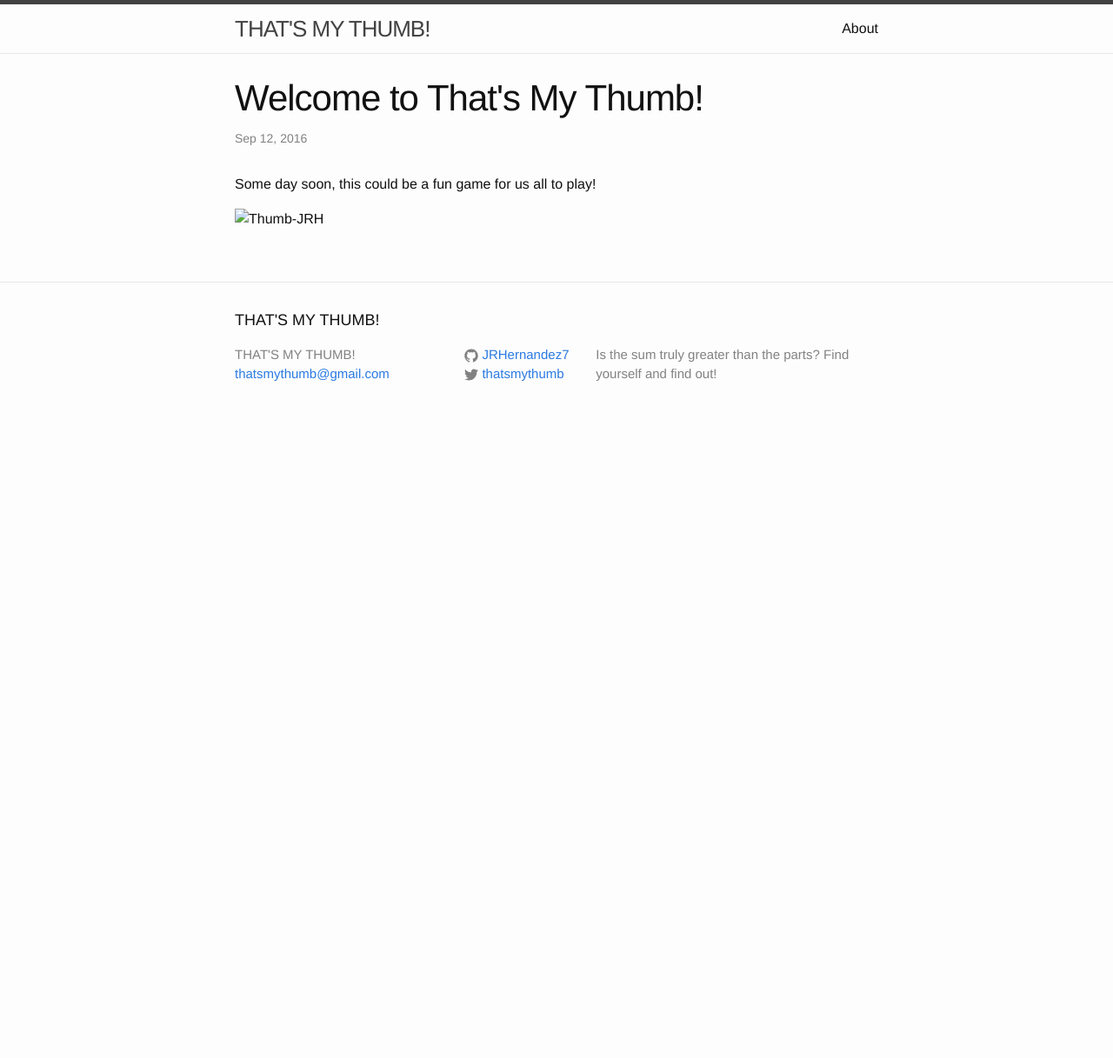
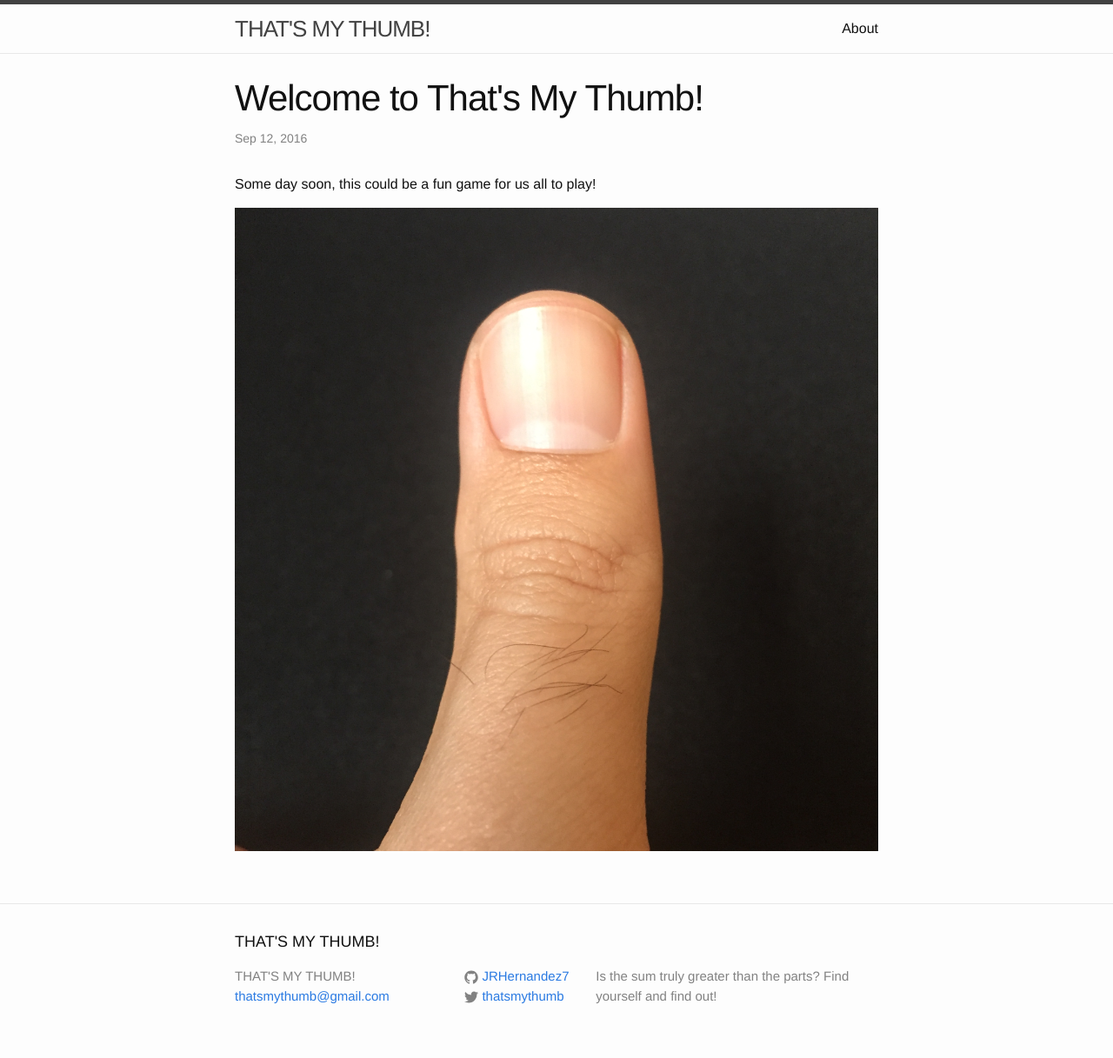
Before and after one commit to JRHernandez7/JRHernandez7.github.io, a Jekyll site: the page built from _posts/2016-09-12-ThatsMyThumb1.markdown, in a window 1280 px wide. Shown: the whole page at 87% size. Built offline with Jekyll 4.4.1, drawn with Linux system fonts in a browser that asks for light colours; before the commit the page ends 900 px from its top, so only the background shows below that.

Commit message:
Update 2016-09-12-ThatsMyThumb1.markdown

```diff
--- a/_posts/2016-09-12-ThatsMyThumb1.markdown
+++ b/_posts/2016-09-12-ThatsMyThumb1.markdown
@@ -6,4 +6,4 @@
 ---
 Some day soon, this could be a fun game for us all to play!
 
-![Thumb-JRH](../assets/IMG_6621.jpg)
+![Thumb-JRH](https://JRHernandez7.github.io/assets/IMG_6621.jpg)
```
